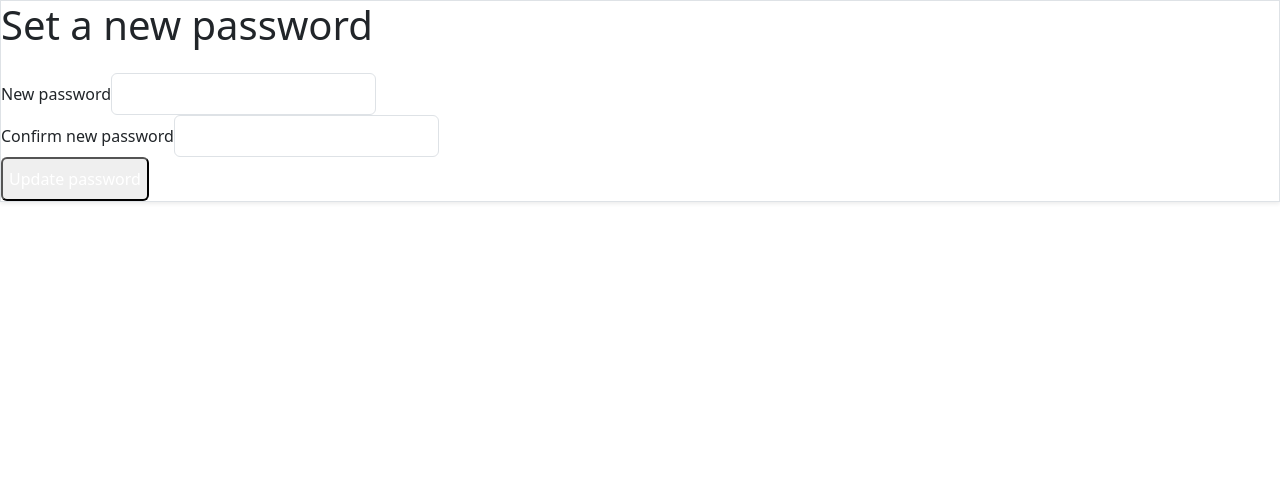
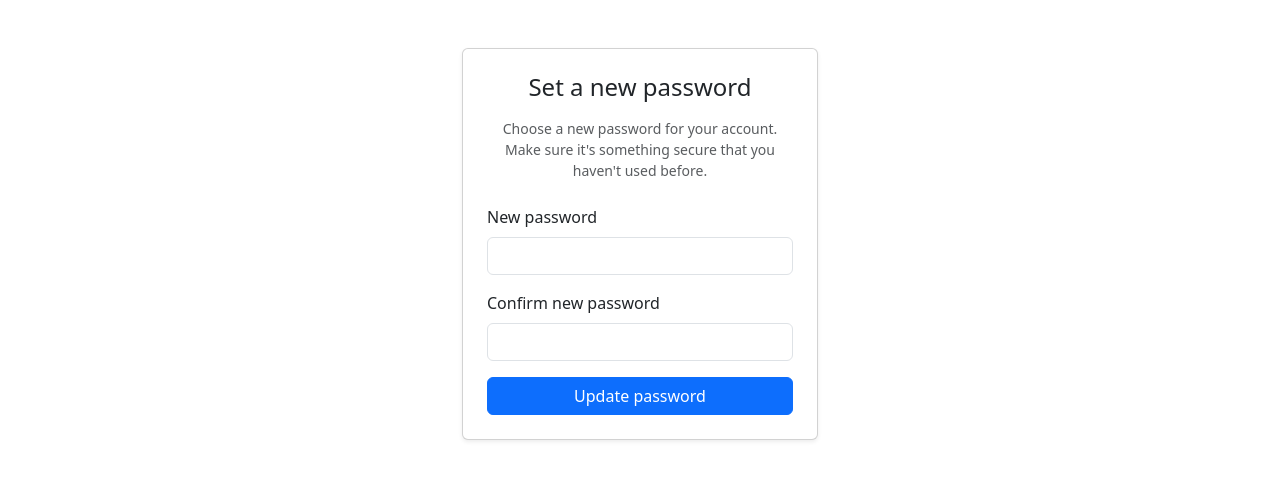
Before and after one commit to aragon023/Frameworks-Module-Final-Assesment, a React app in the folder Home_Task_Manager/frontend/react-app/: page /reset-password/1/1 in a window 1280 px wide. Shown: the top 480 px of the page. Built offline with nearby package versions, Linux system fonts and the light colour scheme; the HTML template or start-up script is replaced by a standard one.

Commit message:
Changes in ResetPasswordPage UI

```diff
--- a/Home_Task_Manager/frontend/react-app/src/pages/ResetPasswordPage.tsx
+++ b/Home_Task_Manager/frontend/react-app/src/pages/ResetPasswordPage.tsx
@@ -50,7 +50,13 @@ const ResetPasswordPage: React.FC = () => {
         }),
       });
 
-      const data: { detail?: string } = await res.json();
+      let data: { detail?: string } = {};
+      try {
+        data = await res.json();
+      } catch {
+        const text = await res.text();
+        data = { detail: text };
+      }
 
       if (res.ok) {
         setStatus("success");
@@ -70,20 +76,35 @@ const ResetPasswordPage: React.FC = () => {
   };
 
   return (
-    <div className="max-w-md mx-auto mt-10 p-6 border rounded-lg shadow-sm bg-white">
-      <h1 className="text-2xl font-semibold mb-4">Set a new password</h1>
+    <div className="container py-5">
+      <div className="row justify-content-center">
+        <div className="col-md-6 col-lg-4">
+          <div className="card shadow-sm">
+            <div className="card-body p-4">
+              <h1 className="h4 text-center mb-3">Set a new password</h1>
+              <p className="text-muted small text-center mb-4">
+                Choose a new password for your account. Make sure it&apos;s
+                something secure that you haven&apos;t used before.
+              </p>
+
+              {status && (
+                <div
+                  className={`alert small ${
+                    status === "success" ? "alert-success" : "alert-danger"
+                  }`}
+                >
+                  {message}
+                </div>
+              )}
 
               {!uid || !token ? (
-        <p className="text-sm text-red-600">
-          {message || "Invalid reset link."}
+                <p className="text-danger small mb-0">
+                  {message || "Invalid password reset link."}
                 </p>
               ) : (
-        <form onSubmit={handleSubmit} className="space-y-4">
-          <div>
-            <label
-              className="block text-sm font-medium mb-1"
-              htmlFor="new-password"
-            >
+                <form onSubmit={handleSubmit} noValidate>
+                  <div className="mb-3">
+                    <label htmlFor="new-password" className="form-label">
                       New password
                     </label>
                     <input
@@ -92,14 +113,14 @@ const ResetPasswordPage: React.FC = () => {
                       required
                       value={newPassword}
                       onChange={(e) => setNewPassword(e.target.value)}
-              className="w-full border rounded px-3 py-2 text-sm"
+                      className="form-control"
                     />
                   </div>
 
-          <div>
+                  <div className="mb-3">
                     <label
-              className="block text-sm font-medium mb-1"
                       htmlFor="confirm-password"
+                      className="form-label"
                     >
                       Confirm new password
                     </label>
@@ -109,29 +130,23 @@ const ResetPasswordPage: React.FC = () => {
                       required
                       value={confirmPassword}
                       onChange={(e) => setConfirmPassword(e.target.value)}
-              className="w-full border rounded px-3 py-2 text-sm"
+                      className="form-control"
                     />
                   </div>
 
                   <button
                     type="submit"
                     disabled={loading}
-            className="w-full py-2 rounded bg-blue-600 text-white text-sm font-medium disabled:opacity-60"
+                    className="btn btn-primary w-100"
                   >
                     {loading ? "Updating..." : "Update password"}
                   </button>
                 </form>
               )}
-
-      {status && (
-        <p
-          className={`mt-4 text-sm ${
-            status === "success" ? "text-green-600" : "text-red-600"
-          }`}
-        >
-          {message}
-        </p>
-      )}
+            </div>
+          </div>
+        </div>
+      </div>
     </div>
   );
 };
```
Also changed, not shown: 1 other file (tests, documents, lock files or other folders). Lines whose indentation alone changed are shown as unchanged.
